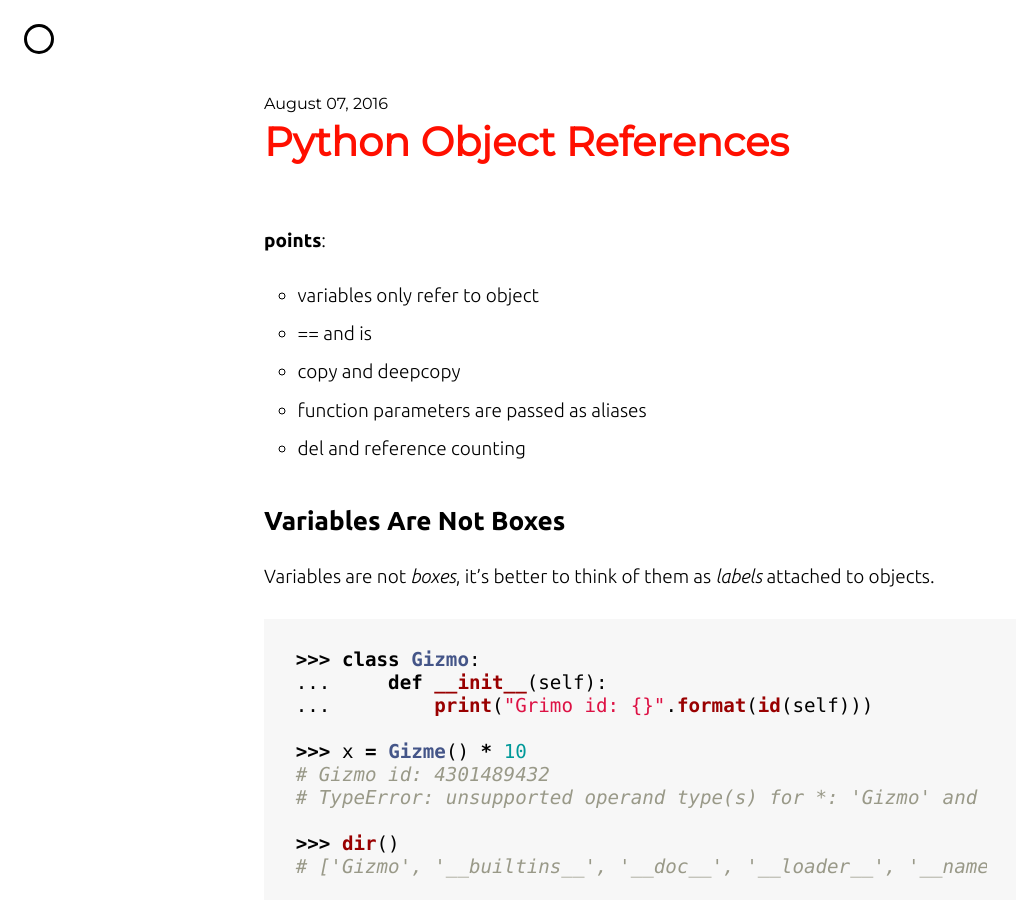
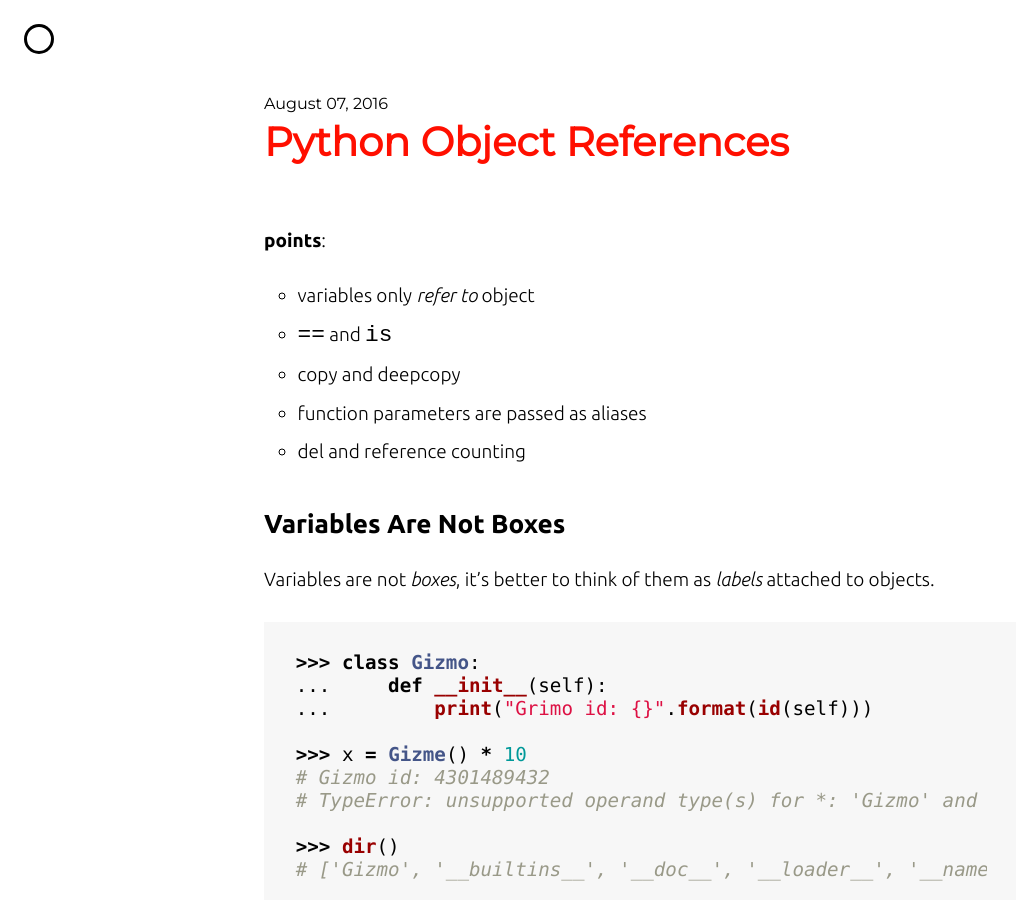
Before and after one commit to Liwink/liwink.github.io, a Jekyll site: the page built from _posts/2016-08-07-python-object-references.md, in a window 1280 px wide and 900 px high. Shown: the whole window, without its empty margins (0-1026 px from the left). Built offline with Jekyll 4.4.1, drawn with Linux system fonts in a browser that asks for light colours; nearby versions of some CDN libraries.

Commit message:
fixed untracked files and update post highlight

````diff
--- a/_posts/2016-08-07-python-object-references.md
+++ b/_posts/2016-08-07-python-object-references.md
@@ -1,7 +1,7 @@
 **points**:
 
-- variables only refer to object
-- == and is
+- variables only *refer to* object
+- `==` and `is`
 - copy and deepcopy
 - function parameters are passed as aliases
 - del and reference counting
@@ -10,7 +10,7 @@
 
 Variables are not *boxes*, it's better to think of them as *labels* attached to objects.
 
-```python
+{% highlight python %}
 >>> class Gizmo:
 ...     def __init__(self):
 ...         print("Grimo id: {}".format(id(self)))
@@ -21,7 +21,7 @@ Variables are not *boxes*, it's better to think of them as *labels* attached to
 
 >>> dir()
 # ['Gizmo', '__builtins__', '__doc__', '__loader__', '__name__', '__package__', '__spec__']
-```
+{% endhighlight %}
 
 Variables are assigned to objects only after the objects are created.
 
@@ -29,7 +29,7 @@ Variables are assigned to objects only after the objects are created.
 
 charles and lewis refer to the same object
 
-```python
+{% highlight python %}
 >>> charles = {'name': 'Charles L. Dodgson', 'born': 1832}
 >>> lewis = charles
 >>> charles == lewis
@@ -41,17 +41,17 @@ True
 >>> lewis["balance"] = 950
 >>> charles
 {'name': 'Charles L. Dodgson', 'balance': 950, 'born': 1832}
-```
+{% endhighlight %}
 
 alex and charles compare equal, byt alex is not charles
 
-```python
+{% highlight python %}
 >>> alex = {'name': 'Charles L. Dodgson', 'born': 1832, 'balance': 950}
 >>> alex == charles # 1
 True
 >>> alex is not charles
 True
-```
+{% endhighlight %}
 
 1. alex and charles compare equal, because of the `__eq__` implementation in the dict class
 
@@ -63,7 +63,7 @@ True
 
 The paremeters inside the function become aliases of the actual arguments. The result of this scheme is that a function may change any mutable object passed as a parameter.
 
-```python
+{% highlight python %}
 >>> def f(a, b):
 ...     a+=b
 ...     return a
@@ -72,20 +72,20 @@ The paremeters inside the function become aliases of the actual arguments. The r
 >>> f(a, b)
 >>> (a, b)
 ([1, 2, 3, 4], [3, 4])
-```
+{% endhighlight %}
 
 #### Mutable Types as Parameter Defaults: Bad Idea
 
 defensive programming with mutable parameters
 
-```python
+{% highlight python %}
 class Defensive:
     def __init__(self, para=None):
         if para is None:
             self.para = []
         else:
             self.para = list(para) # 1
-```
+{% endhighlight %}
 
 1. `list(para)` produces a *shallow copy* or convert it to a list
 
````
Also changed, not shown: _posts/2016-08-07-python-hashable.md (+2 -2 lines), 14 other files.
